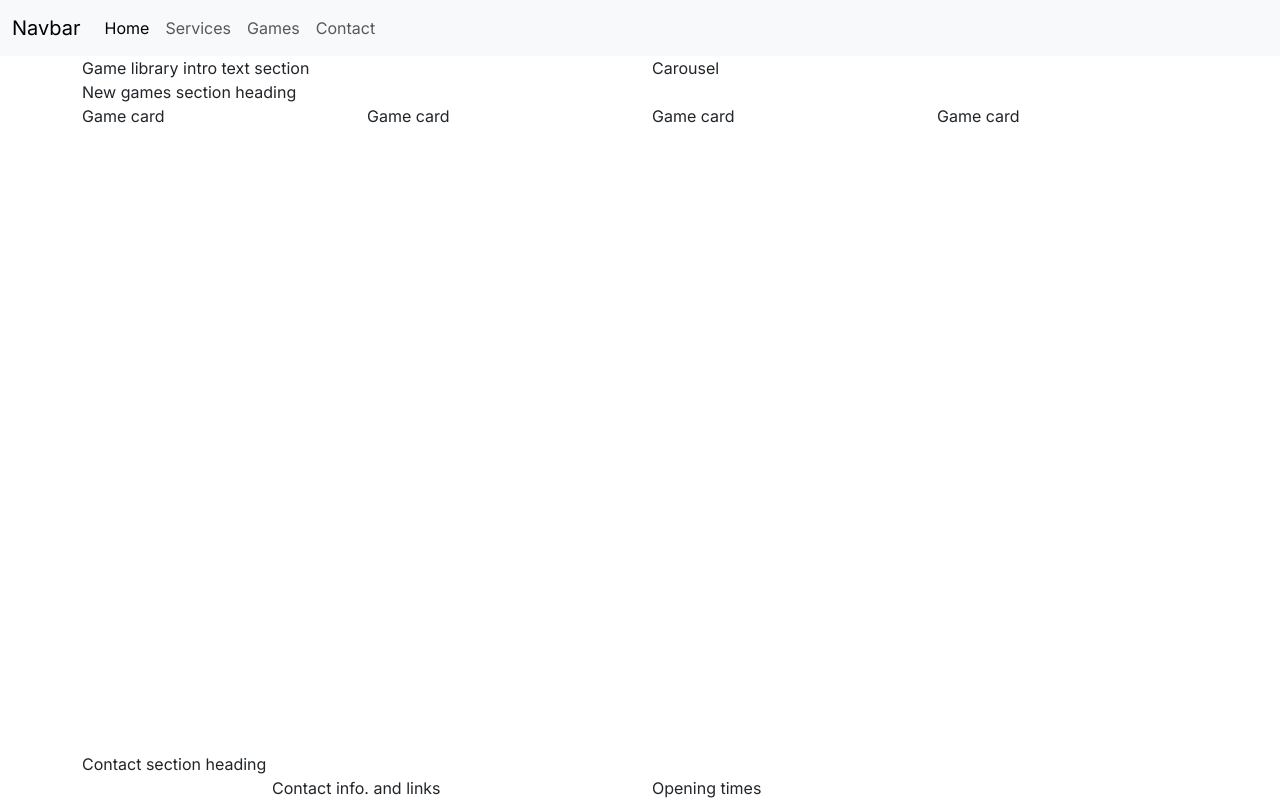
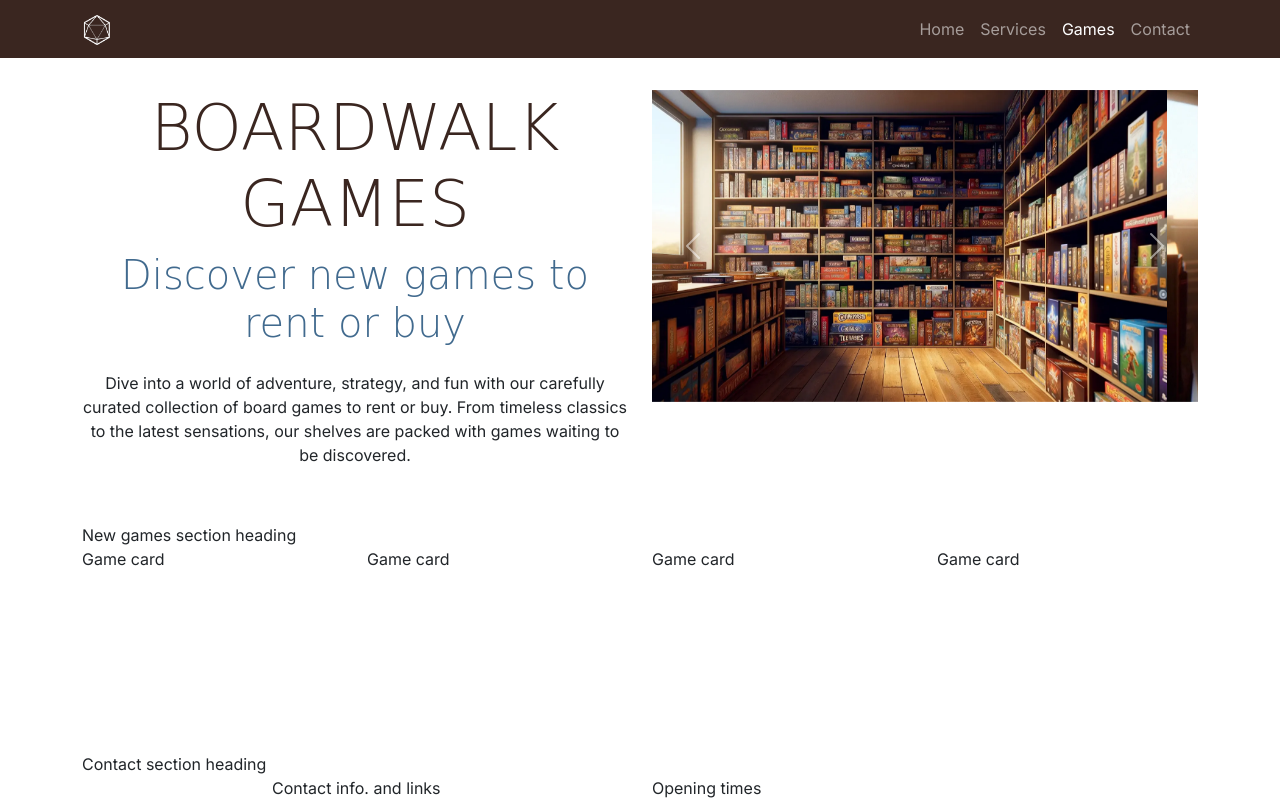
Before and after one commit to Enrique2007s/boardwalk-games, a plain HTML site: page game-library.html in a window 1280 px wide. Drawn offline with nearby package versions, Linux system fonts and the light colour scheme; a web font is replaced by a local one.

Commit message:
added updated navbar and carousel from index.html to game-library.html

```diff
--- a/game-library.html
+++ b/game-library.html
@@ -27,22 +27,24 @@
 <!-- classes on body set to work with mt-auto on footer to make sure it always is at the bottom-->
 <body class="d-flex flex-column min-vh-100">
     <!--Navbar-->
-    <nav class="navbar navbar-expand-lg bg-body-tertiary">
-  <div class="container-fluid">
-    <a class="navbar-brand" href="#">Navbar</a>
+        <nav id="navbar" class="navbar navbar-expand-lg" data-bs-theme="dark">
+        <div class="container">
+            <a class="navbar-brand" href="#">
+                <img src="assets/pictures/logo-sm-white.png" alt="Boardwalk Games logo" class="logo">
+            </a>
             <button class="navbar-toggler" type="button" data-bs-toggle="collapse" data-bs-target="#navbarNavDropdown" aria-controls="navbarNavDropdown" aria-expanded="false" aria-label="Toggle navigation">
                 <span class="navbar-toggler-icon"></span>
             </button>
             <div class="collapse navbar-collapse" id="navbarNavDropdown">
-      <ul class="navbar-nav">
+                <ul class="navbar-nav ms-auto">
                     <li class="nav-item">
-          <a class="nav-link active" aria-current="page" href="index.html">Home</a>
+                        <a class="nav-link" aria-current="page" href="index.html">Home</a>
                     </li>
                     <li class="nav-item">
                         <a class="nav-link" href="#">Services</a>
                     </li>
                     <li class="nav-item">
-          <a class="nav-link" href="game-library.html">Games</a>
+                        <a class="nav-link active" aria-current="page" href="game-library.html">Games</a>
                     </li>
                     <li class="nav-item">
                         <a class="nav-link" href="#">Contact</a>
@@ -52,11 +54,51 @@
         </div>
     </nav>
 
-    <!-- Header with carousel-->
-    <header class="container">
+    <!-- Header with carousel -->
+    <header id="header" class="container section">
         <div class="row">
-            <div class="col-12 col-xl-6">Game library intro text section</div>
-            <div class="col-12 col-xl-6">Carousel</div>
+            <div class="col-12 col-xl-6 text-center" text-xl-start>
+                <h1 class="display-3">Boardwalk Games</h1>
+                <p class="lead display-6 sub-heading-color">Discover new games to rent or buy</p>
+                <p class="my-4 ">Dive into a world of adventure, strategy, and fun with our carefully curated collection of board games to rent or buy. From timeless classics to the latest sensations, our shelves are packed with games waiting to be discovered.</p>
+            </div>
+            <div class="col-12 col-xl-6">
+                <!--carousel code-->
+                <div id="carouselExampleAutoplaying" class="carousel slide" data-bs-ride="carousel">
+                    <div class="carousel-inner">
+                        <div class="carousel-item active">
+                            <img src="assets/pictures/game-library-carousel-1.webp" class="d-block w-100" alt="(AI generated picture)
+                                                                                                              A storage room full of board games on wooden shelves">
+                        </div>
+
+                        <div class="carousel-item">
+                            <img src="assets/pictures/game-library-carousel-2.webp" class="d-block w-100" alt="(AI generated picture)
+                                                                                                              Closeup image of the games on the wooden shelves">
+                        </div>
+
+                        <div class="carousel-item">
+                            <img src="assets/pictures/game-library-carousel-3.webp" class="d-block w-100" alt="(AI generated picture)
+                                                                                                              A man looking at the board games on the wooden shelves">
+                        </div>
+
+                        <div class="carousel-item">
+                            <img src="assets/pictures/game-library-carousel-4.webp" class="d-block w-100" alt="(AI generated picture)
+                                                                                                              Various board games stacked on top of each other">
+                        </div>
+
+                    </div>
+                    <button class="carousel-control-prev" type="button" data-bs-target="#carouselExampleAutoplaying" data-bs-slide="prev">
+                        <span class="carousel-control-prev-icon" aria-hidden="true"></span>
+                        <span class="visually-hidden">Previous</span>
+                    </button>
+                    <button class="carousel-control-next" type="button" data-bs-target="#carouselExampleAutoplaying" data-bs-slide="next">
+                        <span class="carousel-control-next-icon" aria-hidden="true"></span>
+                        <span class="visually-hidden">Next</span>
+                    </button>
+                </div>
+
+            </div>
+
         </div>
     </header>
 
```
Also changed, not shown: index.html (+5 -6 lines). Lines whose indentation alone changed are shown as unchanged.
